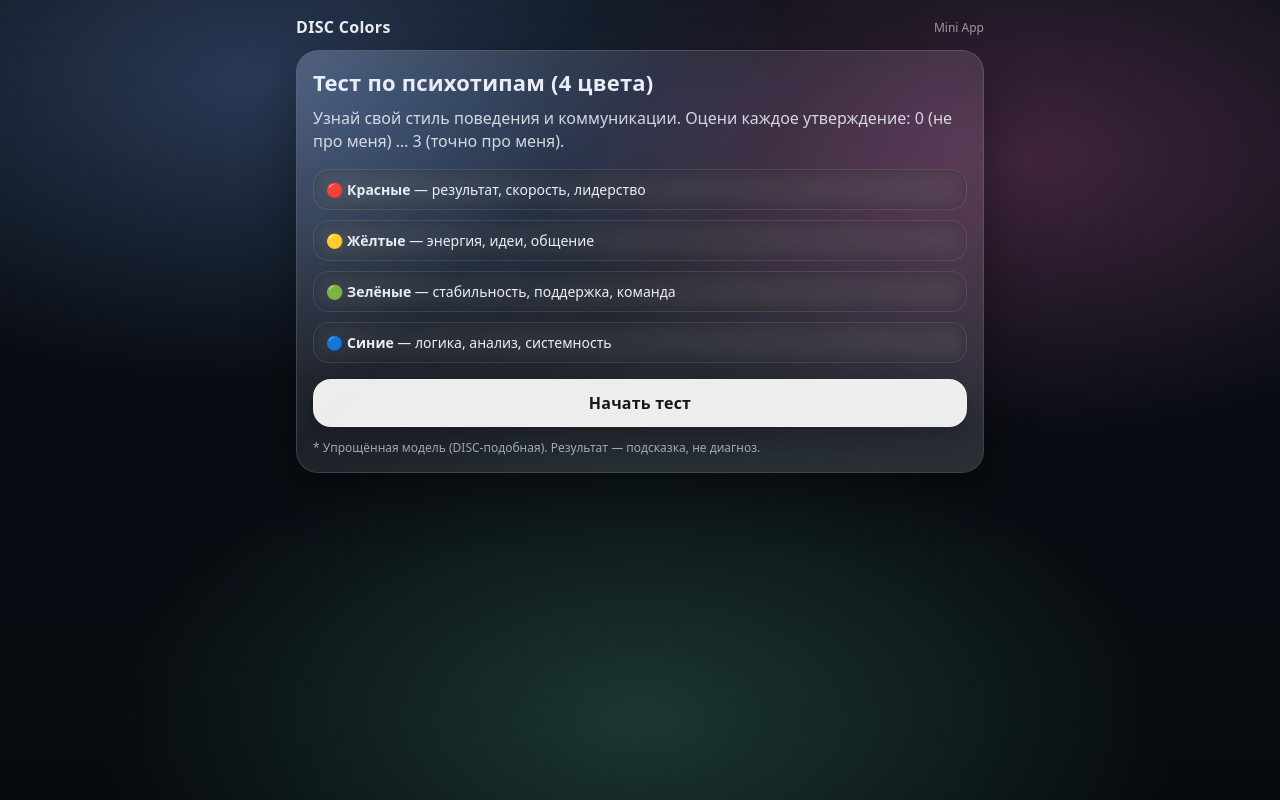
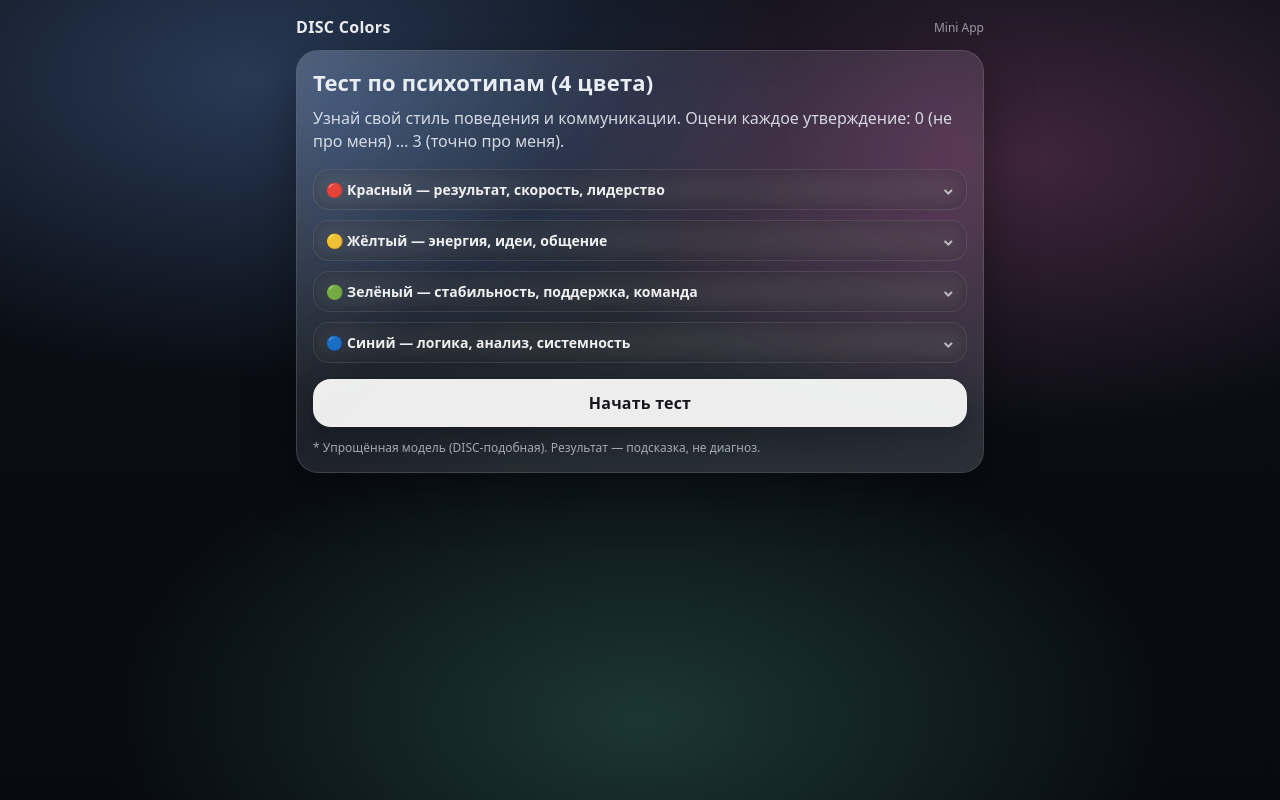
Before and after one commit to EvgenKasta/mary-portfolio, a Next.js app: page / in a window 1280 px wide. Built offline with nearby package versions, Linux system fonts and the light colour scheme.

Commit message:
Update TestApp.tsx

```diff
--- a/components/TestApp.tsx
+++ b/components/TestApp.tsx
@@ -144,7 +144,7 @@ export default function TestApp() {
     void tg;
   }
 
-  // 🍏 Liquid Glass shell + iPhone safe-area
+  // ✅ iPhone safe-area + liquid glass spacing
   const shellStyle: React.CSSProperties = {
     maxWidth: 720,
     margin: "0 auto",
@@ -170,18 +170,87 @@ export default function TestApp() {
             Узнай свой стиль поведения и коммуникации. Оцени каждое утверждение: 0 (не про меня) … 3 (точно про меня).
           </p>
 
-          <div
-            style={{
-              marginTop: 14,
-              display: "grid",
-              gap: 10,
-              fontSize: 14,
-            }}
-          >
-            <GlassRow>🔴 <b>Красные</b> — результат, скорость, лидерство</GlassRow>
-            <GlassRow>🟡 <b>Жёлтые</b> — энергия, идеи, общение</GlassRow>
-            <GlassRow>🟢 <b>Зелёные</b> — стабильность, поддержка, команда</GlassRow>
-            <GlassRow>🔵 <b>Синие</b> — логика, анализ, системность</GlassRow>
+          {/* ✅ РАСКРЫВАЕМЫЙ СПИСОК ЦВЕТОВ */}
+          <div style={{ marginTop: 14, display: "grid", gap: 10, fontSize: 14 }}>
+            <GlassDisclosure
+              title="🔴 Красный — результат, скорость, лидерство"
+              body={
+                <>
+                  <p style={p0}>Кто это: лидер, драйвер, человек действия.</p>
+
+                  <div style={h}>Сильные стороны:</div>
+                  <ul style={ul}>
+                    <li style={li}>быстро принимает решения</li>
+                    <li style={li}>не боится ответственности</li>
+                    <li style={li}>нацелен на результат</li>
+                    <li style={li}>умеет давить и ускорять</li>
+                  </ul>
+
+                  <p style={p1}><b>Мотивация:</b> победа, влияние, достижение целей.</p>
+                  <p style={p1}><b>Триггеры:</b> медлительность, слабость, неопределённость.</p>
+                </>
+              }
+            />
+
+            <GlassDisclosure
+              title="🟡 Жёлтый — энергия, идеи, общение"
+              body={
+                <>
+                  <p style={p0}>Кто это: вдохновитель, генератор идей, коммуникатор.</p>
+
+                  <div style={h}>Сильные стороны:</div>
+                  <ul style={ul}>
+                    <li style={li}>харизма</li>
+                    <li style={li}>лёгкость в общении</li>
+                    <li style={li}>креатив</li>
+                    <li style={li}>умеет зажигать людей</li>
+                  </ul>
+
+                  <p style={p1}><b>Мотивация:</b> признание, свобода, эмоции.</p>
+                  <p style={p1}><b>Триггеры:</b> рутина, жёсткие рамки, критика без поддержки.</p>
+                </>
+              }
+            />
+
+            <GlassDisclosure
+              title="🟢 Зелёный — стабильность, поддержка, команда"
+              body={
+                <>
+                  <p style={p0}>Кто это: командный игрок, дипломат, опора.</p>
+
+                  <div style={h}>Сильные стороны:</div>
+                  <ul style={ul}>
+                    <li style={li}>терпение</li>
+                    <li style={li}>надёжность</li>
+                    <li style={li}>эмпатия</li>
+                    <li style={li}>умеет слушать</li>
+                  </ul>
+
+                  <p style={p1}><b>Мотивация:</b> гармония, безопасность, стабильность.</p>
+                  <p style={p1}><b>Триггеры:</b> конфликты, давление, резкие изменения.</p>
+                </>
+              }
+            />
+
+            <GlassDisclosure
+              title="🔵 Синий — логика, анализ, системность"
+              body={
+                <>
+                  <p style={p0}>Кто это: аналитик, стратег, системный мыслитель.</p>
+
+                  <div style={h}>Сильные стороны:</div>
+                  <ul style={ul}>
+                    <li style={li}>внимание к деталям</li>
+                    <li style={li}>логика</li>
+                    <li style={li}>структурность</li>
+                    <li style={li}>высокий стандарт качества</li>
+                  </ul>
+
+                  <p style={p1}><b>Мотивация:</b> точность, факты, компетентность.</p>
+                  <p style={p1}><b>Триггеры:</b> хаос, поверхностность, эмоциональное давление.</p>
+                </>
+              }
+            />
           </div>
 
           <div style={{ display: "grid", gap: 10, marginTop: 16 }}>
@@ -281,6 +350,13 @@ export default function TestApp() {
   );
 }
 
+/* ---------- текстовые стили для раскрывашек ---------- */
+const p0: React.CSSProperties = { margin: "10px 0 0", opacity: 0.88, lineHeight: 1.45 };
+const p1: React.CSSProperties = { margin: "10px 0 0", opacity: 0.88, lineHeight: 1.45 };
+const h: React.CSSProperties = { marginTop: 10, fontWeight: 800, opacity: 0.9 };
+const ul: React.CSSProperties = { margin: "6px 0 0 18px", padding: 0, lineHeight: 1.35, opacity: 0.92 };
+const li: React.CSSProperties = { marginTop: 4 };
+
 /* ===================== 🍏 Liquid Glass UI ===================== */
 
 function AmbientBackground() {
@@ -344,23 +420,6 @@ function GlassInset({ children }: { children: React.ReactNode }) {
         border: "1px solid rgba(255,255,255,0.12)",
         backdropFilter: "blur(14px) saturate(140%)",
         WebkitBackdropFilter: "blur(14px) saturate(140%)",
-      }}
-    >
-      {children}
-    </div>
-  );
-}
-
-function GlassRow({ children }: { children: React.ReactNode }) {
-  return (
-    <div
-      style={{
-        padding: "10px 12px",
-        borderRadius: 16,
-        background: "rgba(0,0,0,0.18)",
-        border: "1px solid rgba(255,255,255,0.10)",
-        backdropFilter: "blur(10px)",
-        WebkitBackdropFilter: "blur(10px)",
       }}
     >
       {children}
@@ -459,6 +518,42 @@ function GlassAnswerButton({
     >
       {children}
     </button>
+  );
+}
+
+/* ✅ раскрывашка на базе <details> */
+function GlassDisclosure({ title, body }: { title: string; body: React.ReactNode }) {
+  return (
+    <details
+      style={{
+        borderRadius: 16,
+        background: "rgba(0,0,0,0.18)",
+        border: "1px solid rgba(255,255,255,0.10)",
+        backdropFilter: "blur(10px)",
+        WebkitBackdropFilter: "blur(10px)",
+        overflow: "hidden",
+      }}
+    >
+      <summary
+        style={{
+          listStyle: "none",
+          cursor: "pointer",
+          padding: "10px 12px",
+          userSelect: "none",
+          display: "flex",
+          alignItems: "center",
+          justifyContent: "space-between",
+          gap: 10,
+          color: "rgba(255,255,255,0.92)",
+          fontWeight: 700,
+        }}
+      >
+        <span>{title}</span>
+        <span style={{ opacity: 0.7, fontWeight: 900 }}>⌄</span>
+      </summary>
+
+      <div style={{ padding: "0 12px 12px", color: "rgba(255,255,255,0.9)" }}>{body}</div>
+    </details>
   );
 }
 
```
